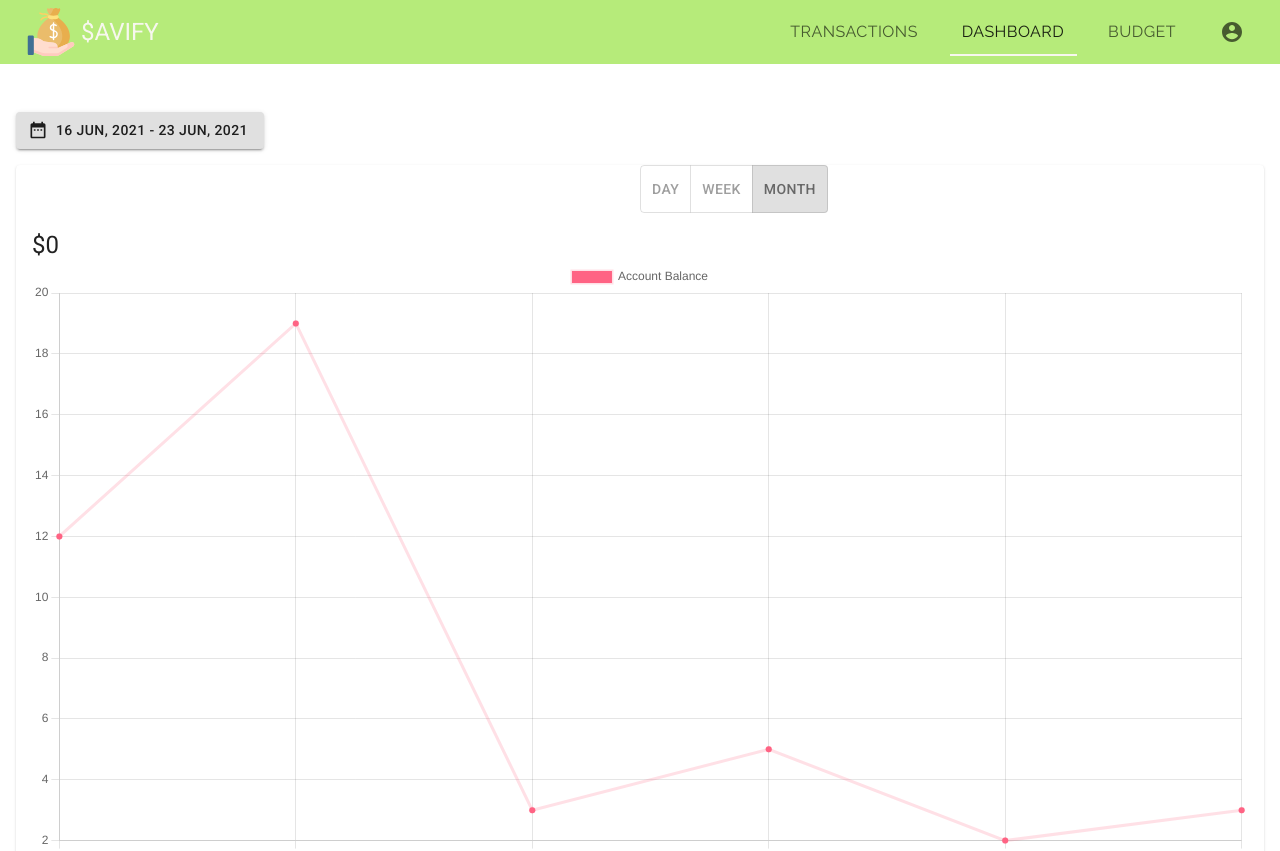
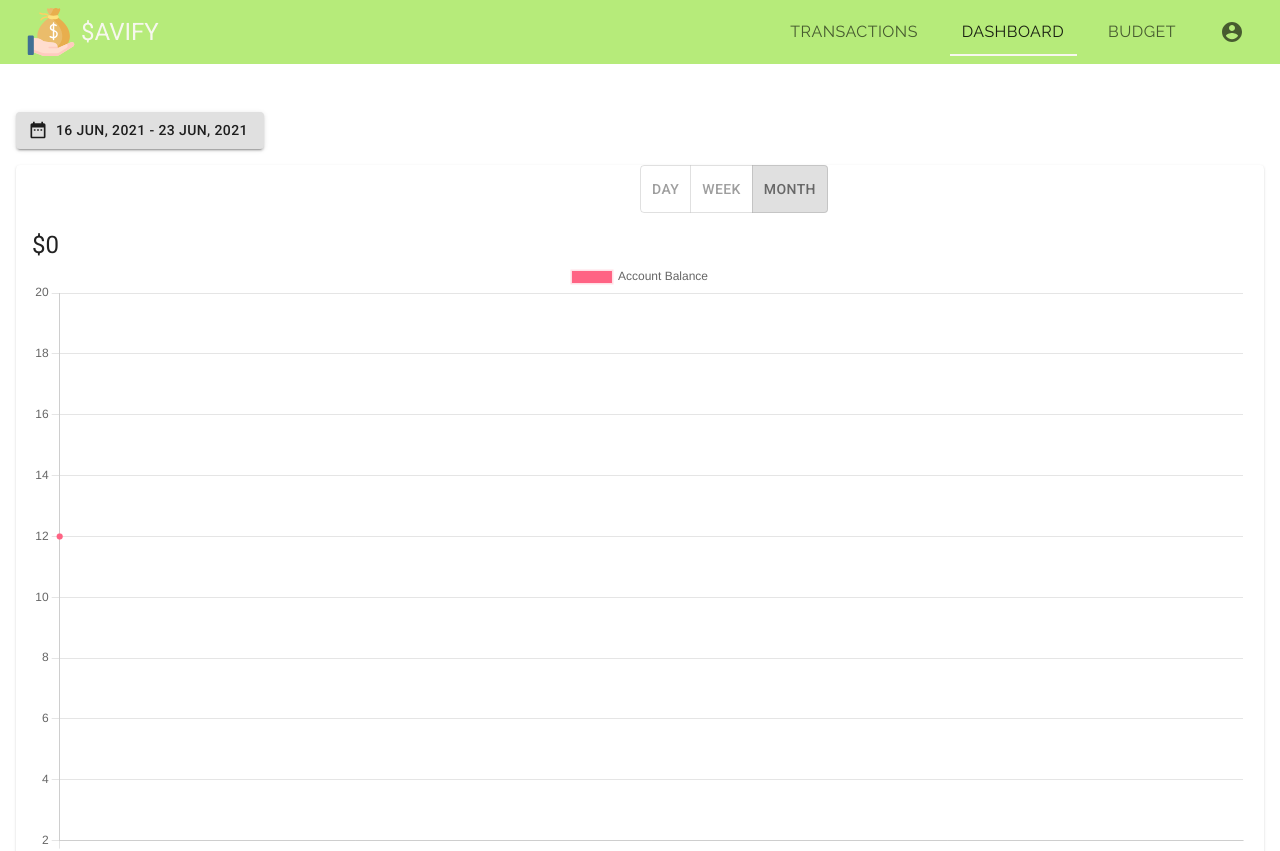
Before and after one commit to jerome-chua/pfintracker-frontend, a React (Create React App) app: page /dashboard in a window 1280 px wide. Shown: the top 851 px of the page. Built offline with nearby package versions, Linux system fonts and the light colour scheme; no server answers.

Commit message:
Enable month button to affect time chart

```diff
--- a/src/useCategories.js
+++ b/src/useCategories.js
@@ -41,24 +41,32 @@ export default function useCategories(type) {
     labels: filteredCategories.map((cat) => cat.category),
   };
 
-const formatDate = (date) => {
+  const formatDate = (date) => {
   const year = moment(date).format("YYYY");
   const month = moment(date).format("MM");
   const day = moment(date).format("DD");
-
   const dateFormat = [year, month, day].map(i => parseInt(i))
 
   return moment(dateFormat);
-}
+  }
 
-const start = formatDate(dateRange.startDate);
-const end = formatDate(dateRange.endDate);
+  const start = formatDate(dateRange.startDate);
+  const end = formatDate(dateRange.endDate);
 
+  let startDate = moment(dateRange.startDate);
+  let endDate = moment(dateRange.endDate);
+
+
+  const labels = [];
   if (periodChoice === "month") {
     const label = moment(dateRange.startDate).format("MMM YYYY");
     const diff =  Math.ceil(end.diff(start, 'months', true));
 
-    console.log(diff);
+    while (endDate > startDate) {
+      console.log("Check" , endDate, startDate)
+      labels.push(moment(startDate).format("MMM YYYY"));
+      startDate.add(1, 'month');
+   }
 
   } else if (periodChoice === "week") {
     const label = moment(dateRange.startDate).format("MMM YYYY");
@@ -69,7 +77,7 @@ const end = formatDate(dateRange.endDate);
 
   // Month Data
   const timeData = {
-    labels: ['1', '2', '3', '4', '5', '6'],
+    labels: labels,
     datasets: [
       {
         label: 'Account Balance',
```
